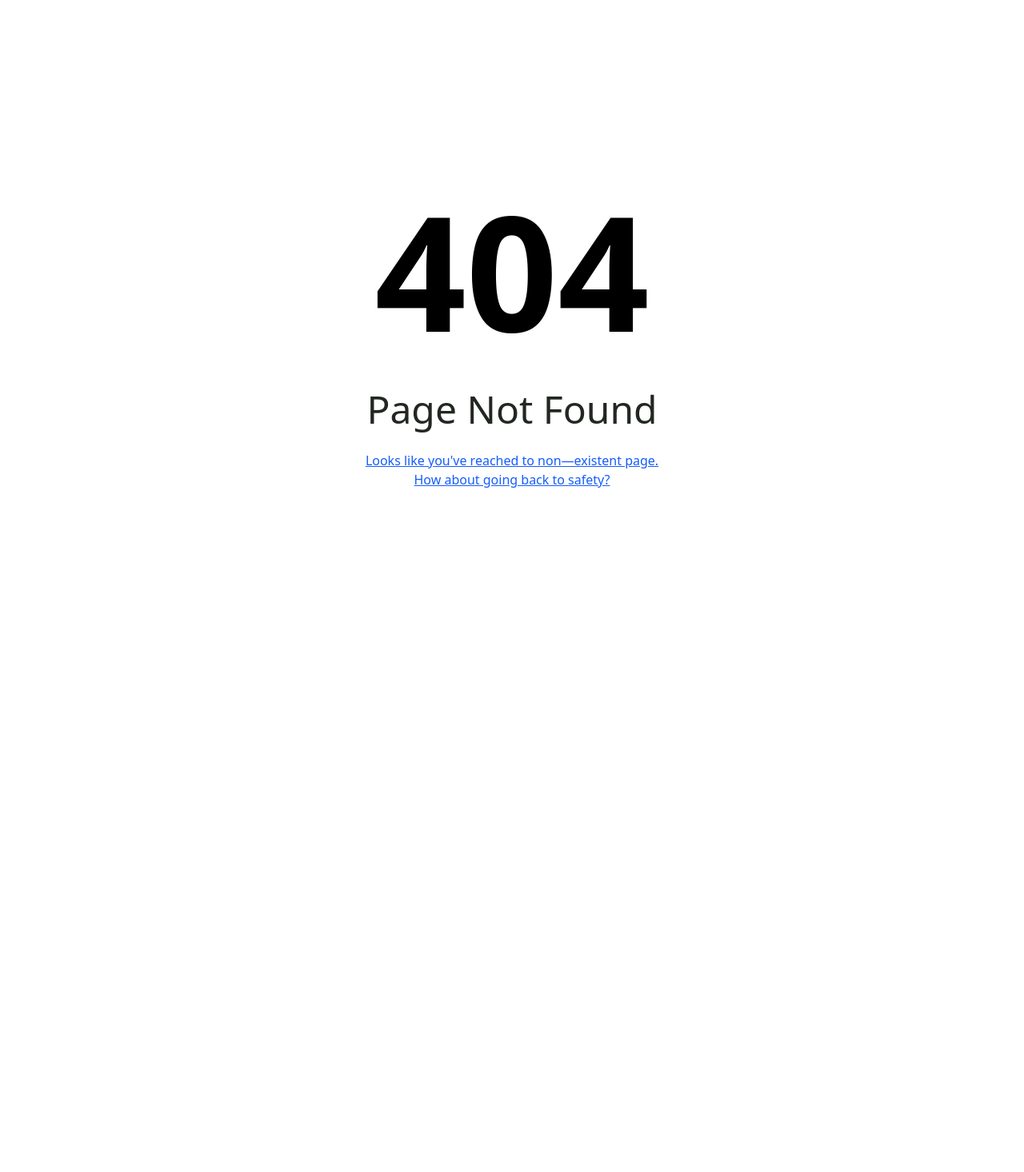
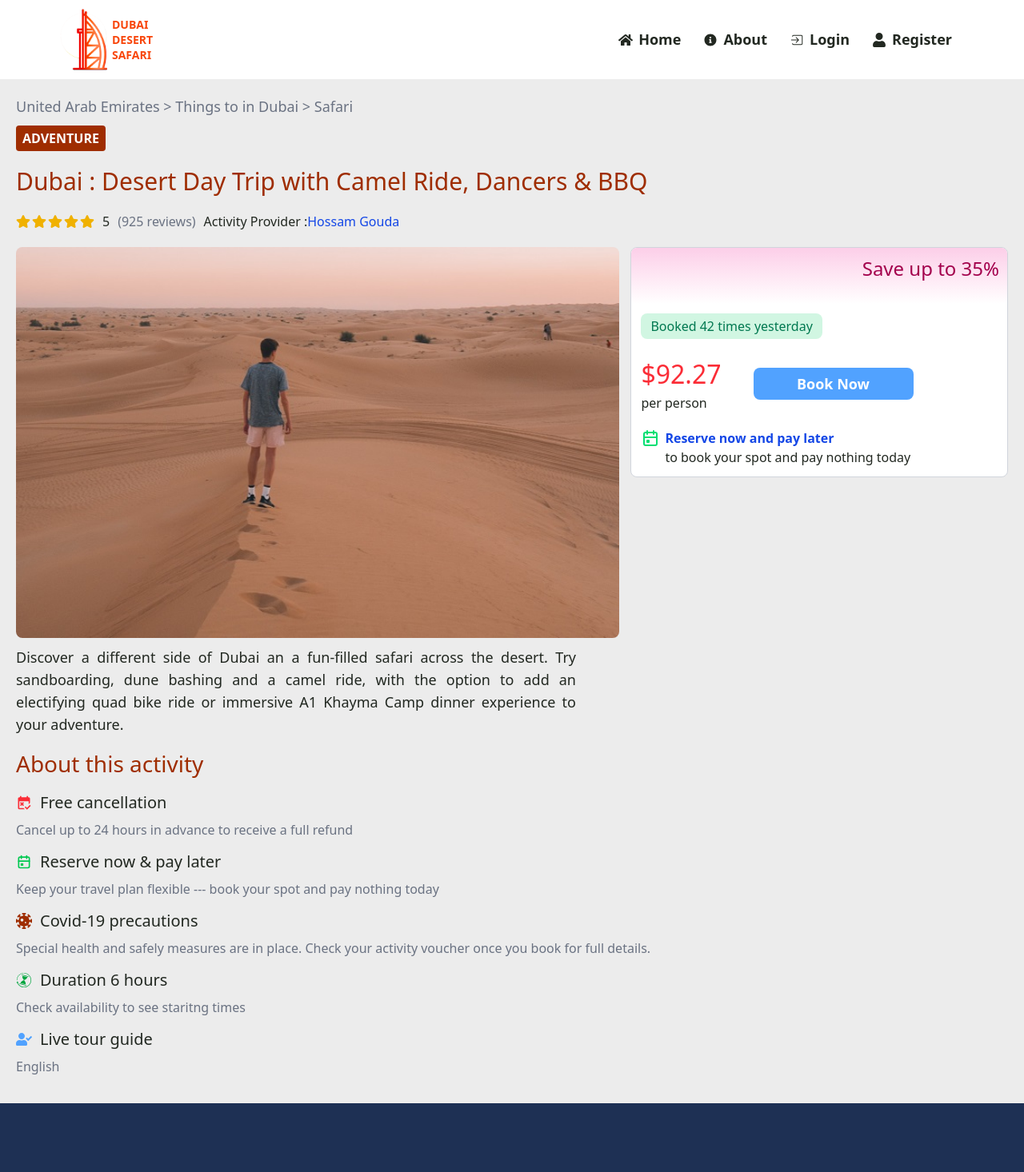
Before and after one commit to HossamGezo/dubai_safari, a React (Vite) app: page /tour/14 in a window 1280 px wide. Before the commit this address had no page. Shown: the top 1466 px of the page at 80% size. Before the commit the page ends 800 px from the top, so only its background shows below. Built offline with nearby package versions, Linux system fonts and the light colour scheme.

Commit message:
feat: Add tour details page and enable routing

```diff
--- a/src/pages/home/components/hero-section/HeroSection.tsx
+++ b/src/pages/home/components/hero-section/HeroSection.tsx
@@ -18,7 +18,7 @@ const HeroSection = () => {
               <input
                 type="text"
                 placeholder="What Are You Looking For ?"
-                className="w-full h-full max-md:placeholder:text-sm placeholder:text-[18px] placeholder:select-none outline-0 caret-orange"
+                className="w-full h-full max-md:placeholder:text-[12px] placeholder:text-[18px] placeholder:select-none outline-0 caret-orange"
               />
             </div>
             <Button customStyles="max-md:mr-0.5 mr-1 max-md:px-0 max-md:py-1 px-7 py-3 w-[150px]">
--- a/src/pages/home/components/services-section/ServicesSection.tsx
+++ b/src/pages/home/components/services-section/ServicesSection.tsx
@@ -36,7 +36,7 @@ const ServicesSection = () => (
       {/* Title */}
       <Title title={"services"} />
       {/* Service */}
-      <div className="services-wrapper grid grid-cols-[repeat(auto-fill,minmax(300px,1fr))] gap-10">
+      <div className="services-wrapper max-md:px-2 grid grid-cols-[repeat(auto-fill,minmax(300px,1fr))] gap-10">
         {services.map((service) => (
           <Service key={service.id} service={service.service}>
             {service.icon}
--- a/src/pages/home/components/tours-section/Tour.tsx
+++ b/src/pages/home/components/tours-section/Tour.tsx
@@ -1,13 +1,18 @@
 // Components
 import Button from "../../../../components/common/button/Button";
 import Rating from "./Rating";
+// React Icons
+import {FaLongArrowAltRight} from "react-icons/fa";
+// React Router Dom
+import {Link} from "react-router";
+// Styles
+import "./tour.css";
 // Types
 import type {ToursListType} from "../../../../types";
 // Main Component
-const Tour = ({...tour}: ToursListType) => {
-  return (
+const Tour = ({...tour}: ToursListType) => (
   <>
-      <div className="tour-box h-[620px] rounded-xl overflow-hidden bg-white shadow-xl haver:shadow-3xl hover:-translate-y-3 hover:scale-101 duration-500">
+    <div className="tour-box group h-[620px] rounded-xl overflow-hidden bg-white shadow-xl haver:shadow-3xl hover:-translate-y-3 hover:scale-101 duration-500">
       {/* Tour Image */}
       <div className="tour-image relative w-full h-[50%]">
         <img
@@ -27,9 +32,7 @@ const Tour = ({...tour}: ToursListType) => {
         </h3>
         {/* Tour Rating */}
         <div className="tour-rating flex items-center gap-2.5 my-3">
-            <span className="rating-number text-xl font-bold">
-              {tour.rating}
-            </span>
+          <span className="rating-number text-xl font-bold">{tour.rating}</span>
           <Rating rating={tour.rating} />
           <span className="reviews text-[12px] text-[#a9a9a9]">
             ({tour.reviews} reviews)
@@ -55,13 +58,17 @@ const Tour = ({...tour}: ToursListType) => {
           </span>
         </div>
         {/* Button */}
-          <Button customStyles="py-[5px] absolute left-1/2 -translate-x-1/2 bottom-[15px] tracking-widest text-xl w-[90%]">
+        <Link to={`/tour/${tour.id}`}>
+          <div className="seemore-btn absolute px-3 w-full bottom-4 left-0 flex items-center justify-between">
+            <Button customStyles="tracking-widest w-[120px] h-[30px] rounded-sm">
               See More
             </Button>
+            <FaLongArrowAltRight className="icon-animation text-xl text-orange-800" />
+          </div>
+        </Link>
       </div>
     </div>
   </>
 );
-};
 
 export default Tour;
--- /dev/null
+++ b/src/pages/home/components/tours-section/tour.css
@@ -0,0 +1,13 @@
+.tour-box:hover .icon-animation {
+  animation: arrow-move 1.25s ease-in-out infinite;
+}
+
+@keyframes arrow-move {
+  0%,
+  100% {
+    transform: translateX(0);
+  }
+  50% {
+    transform: translateX(7px);
+  }
+}
--- /dev/null
+++ b/src/pages/tour-details/TourDetailsPage.tsx
@@ -0,0 +1,56 @@
+// React
+import {useMemo} from "react";
+// Components
+import ActivityTour from "./components/ActivityTour";
+import TourPrice from "./components/TourPrice";
+import TourRating from "./components/TourRating";
+import TourImage from "./components/TourImage";
+// React Router Dom
+import {useParams} from "react-router";
+// Data
+import {toursList} from "../home/data/data";
+// Main Component
+const TourDetailsPage = () => {
+  const {id} = useParams();
+  // Tour Logic
+  const tour = useMemo(() => {
+    return toursList.find((tour) => tour.id === Number(id));
+  }, [id]);
+  // Tour Not Found Condition
+  if (!tour) {
+    return (
+      <div className="text-5xl flex items-center justify-center text-red-700 h-[calc(100vh-99.05px)]">
+        Tour Not Found!
+      </div>
+    );
+  }
+  const {title, duration, rating, reviews, priceFrom, image} = tour;
+  return (
+    <>
+      <section className="tour bg-[#ECECEC] max-sm:px-2 max-sm:py-5 p-5">
+        <div className="tour-h3 max-sm:text-[13px] text-lg text-gray-500 mb-2.5">
+          United Arab Emirates &gt; Things to in Dubai &gt; Safari
+        </div>
+        <div className="tour-label w-fit px-2 py-1 bg-orange-800 text-white font-bold rounded-sm mb-5 select-none">
+          ADVENTURE
+        </div>
+        <div className="tour-title max-sm:text-lg text-3xl text-orange-800 font-medium">
+          Dubai : {title}
+        </div>
+        {/* Tour Rating */}
+        <TourRating rating={rating} reviews={reviews} />
+        {/* Image Price Wrapper */}
+        <div className="image_price_wrapper flex gap-3.5 max-lg:flex-col justify-between mb-3.5">
+          {/* Image */}
+          <TourImage image={image} />
+          {/* Price */}
+          <TourPrice priceFrom={priceFrom} />
+        </div>
+        {/* Tour Activity */}
+        <ActivityTour duration={duration} />
+      </section>
+    </>
+  );
+};
+
+export default TourDetailsPage;
--- /dev/null
+++ b/src/pages/tour-details/components/ActivityTour.tsx
@@ -0,0 +1,73 @@
+// React Icons
+import {TbCalendarEvent} from "react-icons/tb";
+import {MdFreeCancellation} from "react-icons/md";
+import {FaVirusCovid} from "react-icons/fa6";
+import {GiDuration} from "react-icons/gi";
+import {FaUserCheck} from "react-icons/fa";
+// Main Component
+const ActivityTour = ({duration}: {duration: string}) => {
+  return (
+    <>
+      <div className="tour-activity">
+        {/* Activity Title */}
+        <h2 className="tour-activity-head text-[28px] font-medium text-orange-800 mb-3.5">
+          About this activity
+        </h2>
+        {/* Activity List */}
+        <ul className="tour-activity-list [&>li]:mb-3.5 [&>li>span]:flex [&>li>span]:items-center [&>li>span]:gap-2.5 [&>li>span]:mb-2 [&>li>span]:text-xl [&>li>p]:text-gray-500">
+          {/* Item */}
+          <li className="tour-activity-list-item">
+            <span className="item-head">
+              <MdFreeCancellation className="text-red-500" />
+              Free cancellation
+            </span>
+            <p className="item-desc">
+              Cancel up to 24 hours in advance to receive a full refund
+            </p>
+          </li>
+          {/* Item */}
+          <li className="tour-activity-list-item">
+            <span className="item-head">
+              <TbCalendarEvent className="text-green-500" />
+              Reserve now & pay later
+            </span>
+            <p className="item-desc">
+              Keep your travel plan flexible --- book your spot and pay nothing
+              today
+            </p>
+          </li>
+          {/* Item */}
+          <li className="tour-activity-list-item">
+            <span className="item-head">
+              <FaVirusCovid className="text-orange-800" />
+              Covid-19 precautions
+            </span>
+            <p className="item-desc">
+              Special health and safely measures are in place. Check your
+              activity voucher once you book for full details.
+            </p>
+          </li>
+          {/* Item */}
+          <li className="tour-activity-list-item">
+            <span className="item-head">
+              <GiDuration className="text-green-600" />
+              Duration {duration}
+            </span>
+            <p className="item-desc">
+              Check availability to see staritng times
+            </p>
+          </li>
+          {/* Item */}
+          <li className="tour-activity-list-item">
+            <span className="item-head">
+              <FaUserCheck className="text-blue-400" />
+              Live tour guide
+            </span>
+            <p className="item-desc">English</p>
+          </li>
+        </ul>
+      </div>
+    </>
+  );
+};
+export default ActivityTour;
--- /dev/null
+++ b/src/pages/tour-details/components/TourImage.tsx
@@ -0,0 +1,21 @@
+// Main Component
+const TourImage = ({ image }: { image: string }) => {
+  return (
+    <>
+      <div className="tour-image max-lg:mb-[30px]">
+        <img
+          src={image}
+          alt="IMAGE"
+          className="mb-2.5 rounded-lg max-lg:w-full w-[800px] object-cover"
+        />
+        <p className="image-desc max-lg:w-full w-[700px] text-lg text-justify">
+          Discover a different side of Dubai an a fun-filled safari across the
+          desert. Try sandboarding, dune bashing and a camel ride, with the
+          option to add an electifying quad bike ride or immersive A1 Khayma
+          Camp dinner experience to your adventure.
+        </p>
+      </div>
+    </>
+  );
+};
+export default TourImage;
--- /dev/null
+++ b/src/pages/tour-details/components/TourPrice.tsx
@@ -0,0 +1,42 @@
+// React Icons
+import {TbCalendarEvent} from "react-icons/tb";
+// Main Component
+const TourPrice = ({priceFrom}: {priceFrom: number}) => {
+  return (
+    <>
+      <div className="tour-price bg-white border border-gray-300 rounded-lg max-lg:w-full w-[500px] h-fit overflow-hidden">
+        <div className="tour-price-discount text-right h-[70px] p-2.5 bg-linear-to-b from-pink-200 to-white text-2xl text-pink-800">
+          Save up to 35%
+        </div>
+        <div className="tour-price-wrapper p-3">
+          <div className="tour-price-booked w-fit px-3 p-1 bg-[#d1f6e2] text-[#007850] rounded-lg">
+            Booked 42 times yesterday
+          </div>
+          <div className="tour-price flex items-center gap-10 my-5">
+            <div className="tour-price-person">
+              <span className="price block text-[32px] text-red-500">
+                ${priceFrom}
+              </span>
+              per person
+            </div>
+            <button className="tour-book-btn w-[200px] h-10 rounded-lg bg-blue-400 hover:bg-blue-500 active:bg-blue-400 duration-75 cursor-pointer text-lg font-bold text-white">
+              Book Now
+            </button>
+          </div>
+          <div className="tour-reserve flex gap-1.5">
+            <TbCalendarEvent className="text-2xl text-green-400" />
+            <div className="tour-reserve-link">
+              <span className="tour-reserve-desc text-blue-700 font-bold">
+                Reserve now and pay later
+              </span>
+              <span className="tour-reserve-desc block">
+                to book your spot and pay nothing today
+              </span>
+            </div>
+          </div>
+        </div>
+      </div>
+    </>
+  );
+};
+export default TourPrice;
--- /dev/null
+++ b/src/pages/tour-details/components/TourRating.tsx
@@ -0,0 +1,22 @@
+// Components
+import Rating from "../../home/components/tours-section/Rating";
+// Main Component
+const TourRating = ({rating, reviews}: {rating: number; reviews: string}) => {
+  return (
+    <>
+      <div className="tour-rating flex max-sm:flex-col gap-2.5 my-5">
+        <div className="rating flex gap-2.5">
+          <Rating rating={rating} />
+          <div className="rating-number">{rating}</div>
+        </div>
+        <div className="rating-reviews text-gray-500">({reviews} reviews)</div>
+        <div className="tour-provider">
+          Activity Provider :
+          <span className="provider text-blue-700">Hossam Gouda</span>
+        </div>
+      </div>
+    </>
+  );
+};
+
+export default TourRating;
--- a/src/routes/AppRouter.tsx
+++ b/src/routes/AppRouter.tsx
@@ -7,6 +7,7 @@ import About from "../pages/about/About";
 import Login from "../pages/login/Login";
 import Register from "../pages/register/Register";
 import Error from "../pages/error/Error";
+import TourDetailsPage from "../pages/tour-details/TourDetailsPage";
 // App Routes
 const router = createBrowserRouter([
   {
@@ -15,6 +16,10 @@ const router = createBrowserRouter([
     errorElement: <Error />,
     children: [
       {index: true, Component: Home},
+      {
+        path: "tour/:id",
+        Component: TourDetailsPage,
+      },
       {
         path: "about",
         Component: About,
```
Lines whose indentation alone changed are shown as unchanged.
